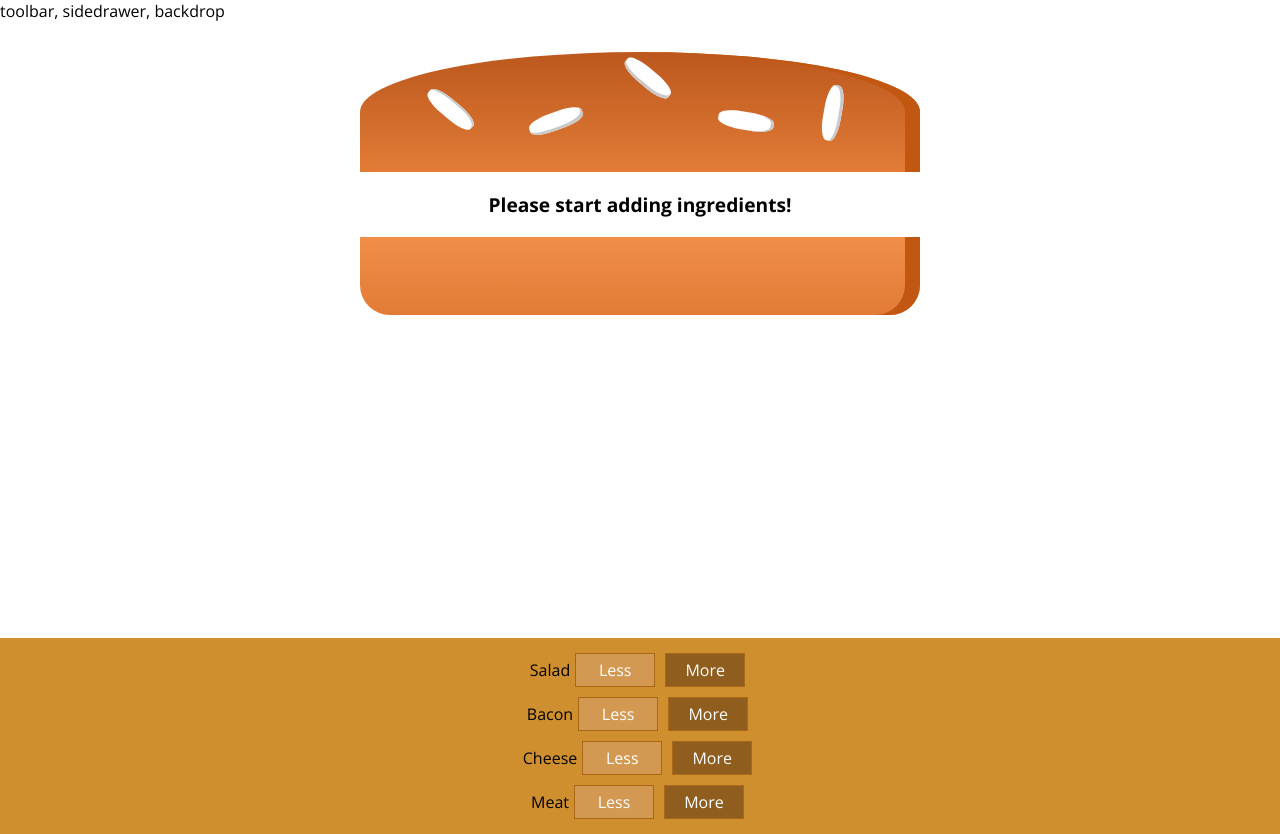
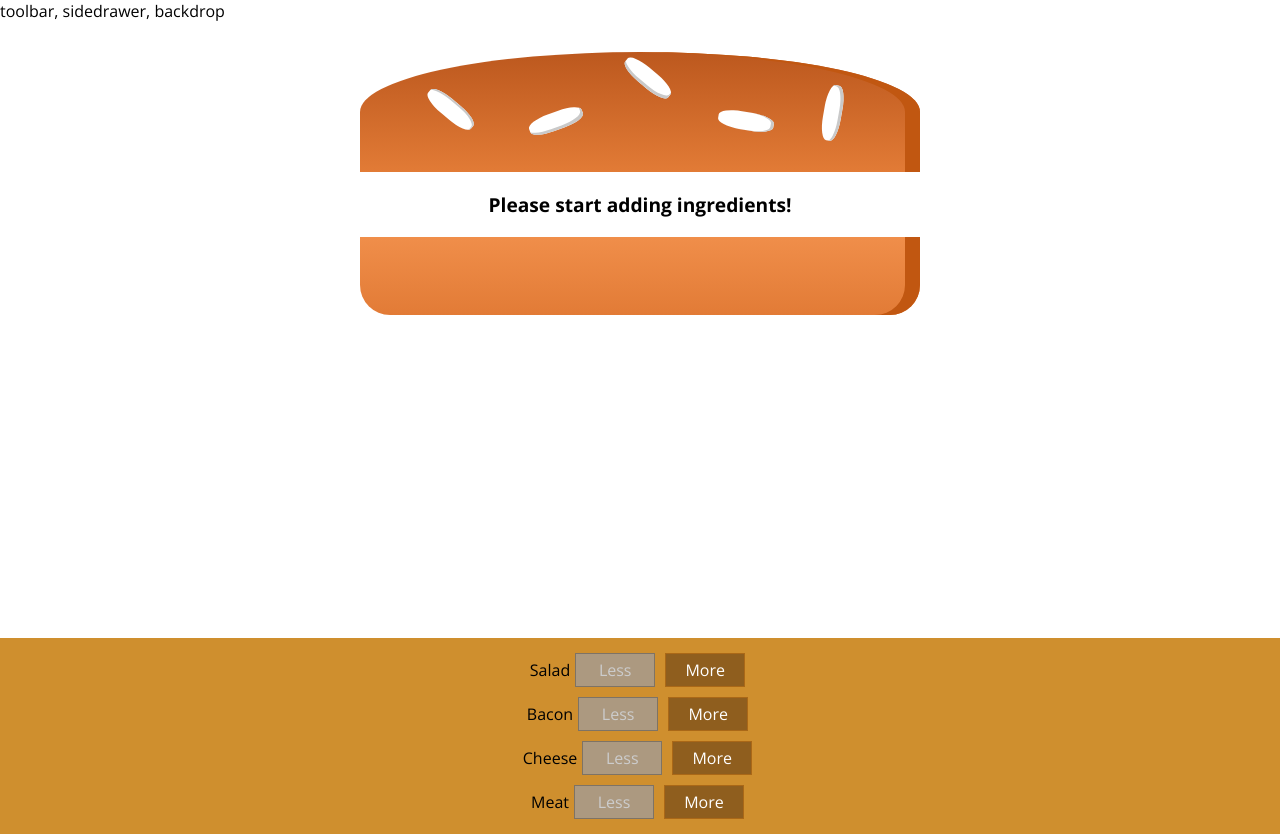
Before and after one commit to lchan217/burger-builder-codealong, a React app: page / in a window 1280 px wide. Built offline with nearby package versions, Linux system fonts and the light colour scheme.

Commit message:
add more and less functionality

```diff
--- a/src/components/BuildControls/BuildControl/BuildControl.js
+++ b/src/components/BuildControls/BuildControl/BuildControl.js
@@ -5,8 +5,13 @@
   return (
     <div className={classes.BuildControl}>
       <div className={classes.label}>{props.label}</div>
-      <button className={classes.Less}>Less</button>
-      <button className={classes.More}>More</button>
+      <button
+        className={classes.Less}
+        onClick={props.removed}
+        disabled={props.disabled}>Less</button>
+      <button
+        className={classes.More}
+        onClick={props.added}>More</button>
     </div>
   );
 };
--- a/src/components/BuildControls/BuildControls.js
+++ b/src/components/BuildControls/BuildControls.js
@@ -14,7 +14,13 @@
   return (
     <div className={classes.BuildControls}>
       {controls.map(control => (
-        <BuildControl key={control.type} label={control.label} />
+        <BuildControl
+          key={control.label}
+          label={control.label}
+          type={control.type}
+          added={() => props.ingredientAdded(control.type)}
+          removed={() => props.ingredientRemoved(control.type)}
+          disabled={props.disabled[control.type]} />
       ))}
     </div>
   );
--- a/src/containers/BurgerBuilder/BurgerBuilder.js
+++ b/src/containers/BurgerBuilder/BurgerBuilder.js
@@ -2,6 +2,14 @@
 import Aux from '../../hoc/Aux'
 import Burger from '../../components/Burger/Burger'
 import BuildControls from '../../components/BuildControls/BuildControls'
+
+const INGREDIENT_PRICES = {
+  salad: 0.5,
+  cheese: 0.4,
+  meat: 1.3,
+  bacon: 0.7
+}
+
 class BurgerBuilder extends Component {
   state = {
     ingredients: {
@@ -10,15 +18,69 @@
       cheese: 0,
       meat: 0
     },
-    purchased: false,
-    price: 0
+    totalPrice: 4
+  }
+
+  addIngredientHandler = (type) => {
+    const oldCount = this.state.ingredients[type]
+    const updatedCount = oldCount + 1
+
+    const updatedIngredients = {
+      ...this.state.ingredients
+    }
+
+    updatedIngredients[type] = updatedCount
+
+    const priceAddition = INGREDIENT_PRICES[type]
+    const oldPrice = this.state.totalPrice
+    const newPrice = oldPrice + priceAddition
+
+    this.setState({
+      ingredients: updatedIngredients,
+      totalPrice: newPrice
+     })
+  }
+
+  removeIngredientHanlder = (type) => {
+    const oldCount = this.state.ingredients[type]
+    if(oldCount <= 0){
+      return // can't have negative ingredients
+    }
+
+    const updatedCount = oldCount - 1
+
+    const updatedIngredients = {
+      ...this.state.ingredients
+    }
+
+    updatedIngredients[type] = updatedCount
+
+    const priceDeduction = INGREDIENT_PRICES[type]
+    const oldPrice = this.state.totalPrice
+    const newPrice = oldPrice - priceDeduction
+
+    this.setState({
+      ingredients: updatedIngredients,
+      totalPrice: newPrice
+     })
   }
 
   render() {
+    const disabledInfo = {
+      ...this.state.ingredients
+    }
+
+    for(let key in disabledInfo){
+      disabledInfo[key] = disabledInfo[key] <= 0
+    }
+
     return (
       <Aux>
         <Burger ingredients={this.state.ingredients}/>
-        <BuildControls />
+        <BuildControls
+          ingredientAdded={this.addIngredientHandler}
+          ingredientRemoved={this.removeIngredientHanlder}
+          disabled={disabledInfo} />
       </Aux>
     );
   }
```
